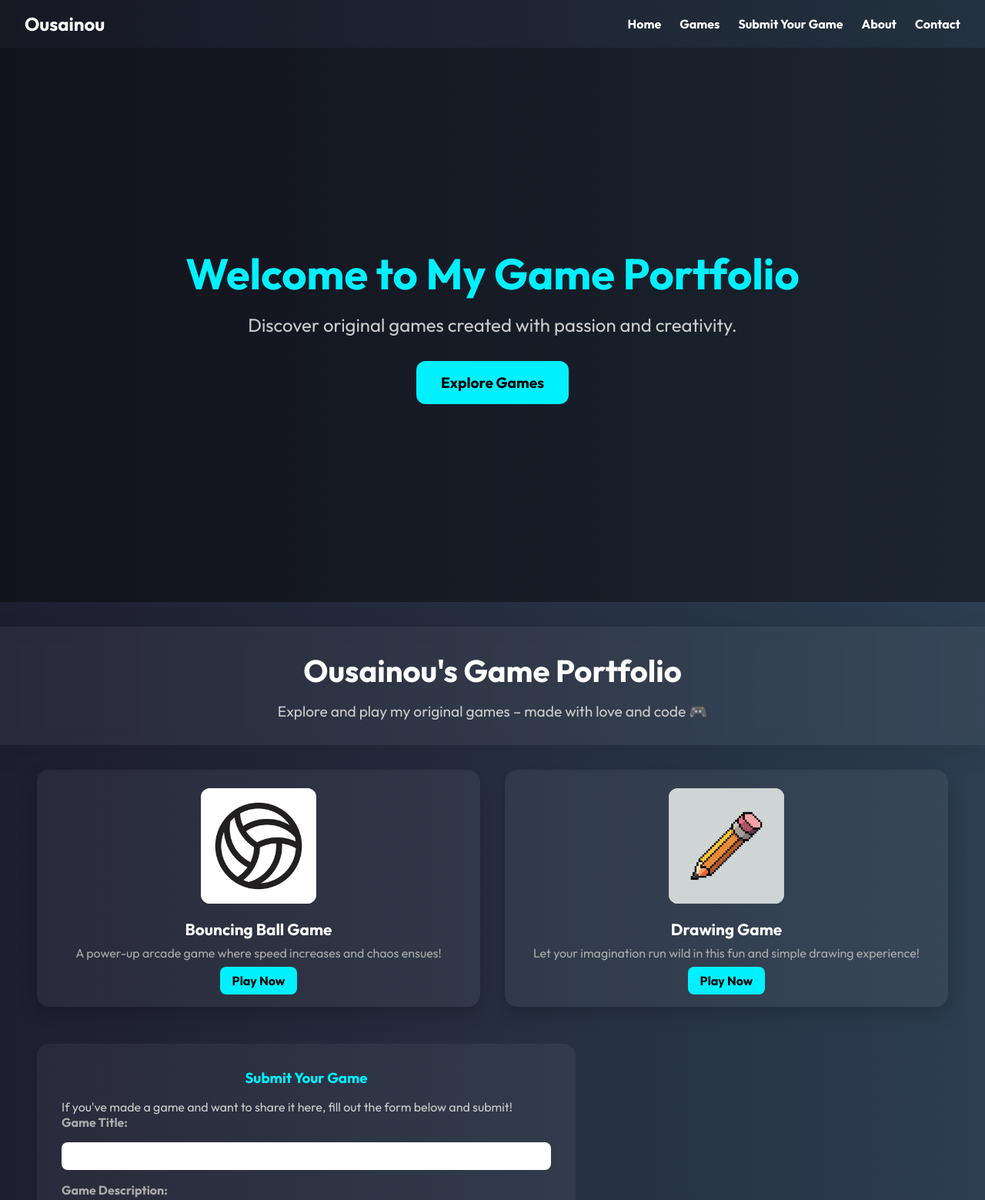
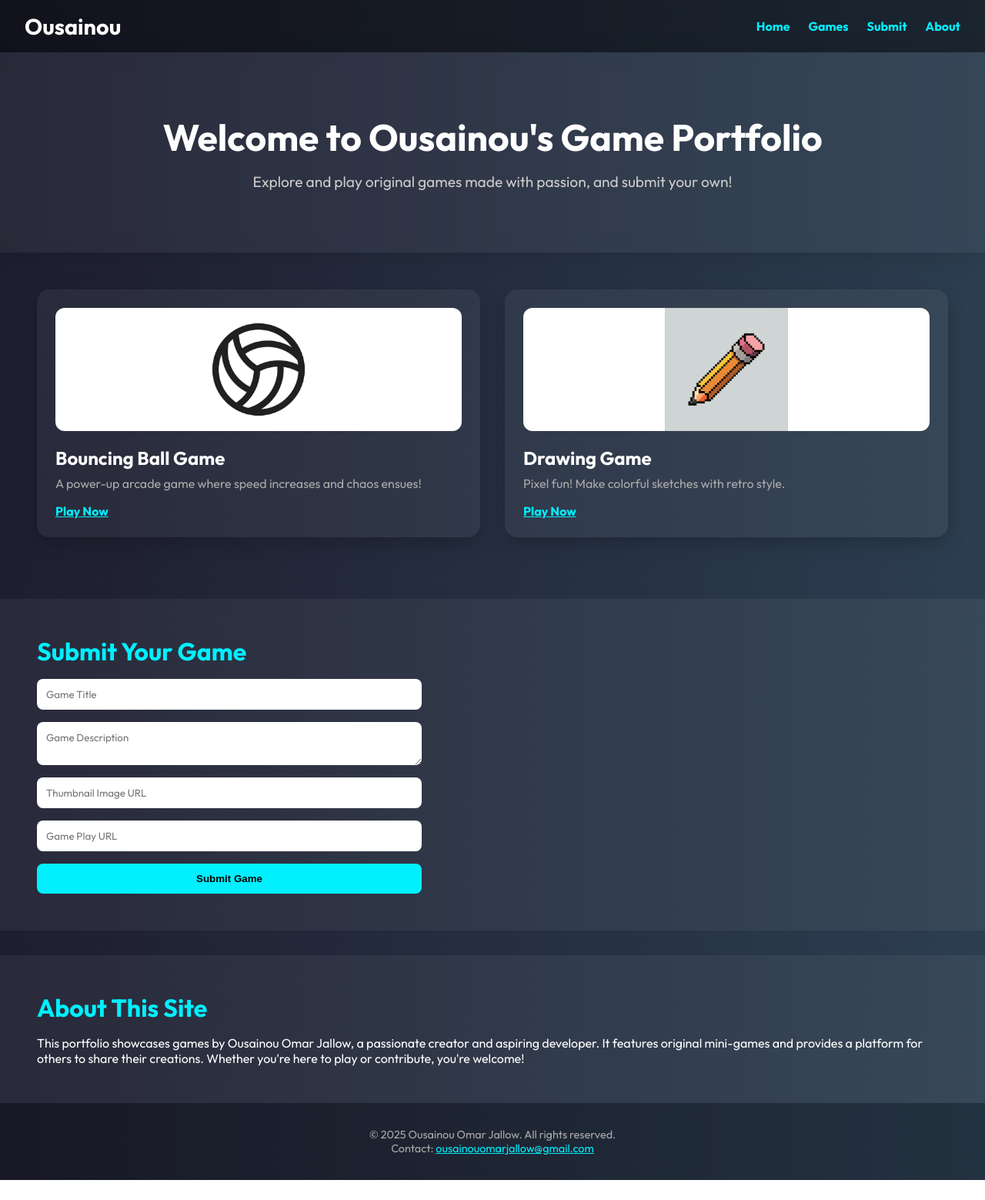
Before and after one commit to Ousainou08/my-first-project, a plain HTML site: page Game Website.html in a window 1280 px wide. Shown: the top 1559 px of the page at 77% size. After the commit the page ends 1533 px from the top, so only its background shows below. Drawn offline with Linux system fonts and the light colour scheme.

Commit message:
fixed game link in website

```diff
--- a/Game Website.html
+++ b/Game Website.html
@@ -2,7 +2,7 @@
 <html lang="en">
   <head>
     <meta charset="UTF-8" />
-    <meta name="viewport" content="width=device-width, initial-scale=1" />
+    <meta name="viewport" content="width=device-width, initial-scale=1.0" />
     <title>Ousainou's Game Portfolio</title>
     <link href="https://fonts.googleapis.com/css2?family=Outfit:wght@400;700&display=swap" rel="stylesheet" />
     <style>
@@ -11,87 +11,48 @@
         padding: 0;
         box-sizing: border-box;
       }
+      html {
+        scroll-behavior: smooth;
+      }
       body {
         font-family: 'Outfit', sans-serif;
         background: linear-gradient(to right, #1e1e2f, #2c3e50);
         color: #fff;
         overflow-x: hidden;
-        scroll-behavior: smooth;
       }
       nav {
         display: flex;
         justify-content: space-between;
         align-items: center;
         padding: 1rem 2rem;
-        background: rgba(0, 0, 0, 0.2);
+        background-color: rgba(0, 0, 0, 0.4);
         position: sticky;
         top: 0;
-        z-index: 10;
+        z-index: 999;
       }
       nav h1 {
-        font-size: 1.5rem;
+        font-size: 1.8rem;
       }
       nav ul {
         display: flex;
+        gap: 1.5rem;
         list-style: none;
-        gap: 1.5rem;
       }
-      nav ul li a {
+      nav a {
+        color: #00f0ff;
         text-decoration: none;
-        color: #fff;
-        font-weight: bold;
-        transition: color 0.3s;
-      }
-      nav ul li a:hover {
-        color: #00f0ff;
-      }
-      /* Home Screen */
-      .home-screen {
-        height: 90vh;
-        display: flex;
-        flex-direction: column;
-        justify-content: center;
-        align-items: center;
-        text-align: center;
-        padding: 0 1rem;
-        background: rgba(0, 0, 0, 0.4);
-        margin-bottom: 2rem;
-      }
-      .home-screen h1 {
-        font-size: 3.5rem;
-        margin-bottom: 1rem;
-        color: #00f0ff;
-      }
-      .home-screen p {
-        font-size: 1.5rem;
-        margin-bottom: 2rem;
-        color: #ccc;
-      }
-      .btn-explore {
-        background-color: #00f0ff;
-        color: #000;
-        padding: 1rem 2rem;
-        font-weight: 700;
-        font-size: 1.2rem;
-        border: none;
-        border-radius: 0.75rem;
-        cursor: pointer;
-        text-decoration: none;
-        transition: background-color 0.3s ease;
-      }
-      .btn-explore:hover {
-        background-color: #00c1d4;
+        font-weight: 600;
       }
       header {
-        padding: 2rem 1rem;
+        padding: 5rem 2rem;
         text-align: center;
         background: rgba(255, 255, 255, 0.05);
         backdrop-filter: blur(10px);
         box-shadow: 0 8px 32px rgba(0, 0, 0, 0.1);
-        margin-bottom: 2rem;
+        animation: fadeIn 1s ease-in-out;
       }
-      header h2 {
-        font-size: 2.5rem;
+      header h1 {
+        font-size: 3rem;
         margin-bottom: 1rem;
       }
       header p {
@@ -100,9 +61,10 @@
       }
       .games-section {
         display: grid;
-        grid-template-columns: repeat(auto-fit, minmax(280px, 1fr));
+        grid-template-columns: repeat(auto-fit, minmax(300px, 1fr));
         gap: 2rem;
-        padding: 0 3rem 3rem 3rem;
+        padding: 3rem;
+        animation: slideIn 1s ease-in-out;
       }
       .game-card {
         background: rgba(255, 255, 255, 0.05);
@@ -110,21 +72,20 @@
         padding: 1.5rem;
         box-shadow: 0 8px 24px rgba(0, 0, 0, 0.2);
         transition: transform 0.3s ease;
-        text-align: center;
       }
       .game-card:hover {
         transform: translateY(-5px);
       }
       .game-card img {
-        width: 150px;
-        height: 150px;
+        width: 100%;
+        height: 160px;
         object-fit: contain;
         background: #fff;
         border-radius: 0.75rem;
         margin-bottom: 1rem;
       }
       .game-card h2 {
-        font-size: 1.3rem;
+        font-size: 1.5rem;
         margin-bottom: 0.5rem;
       }
       .game-card p {
@@ -132,75 +93,39 @@
         margin-bottom: 1rem;
       }
       .game-card a {
-        background-color: #00f0ff;
-        padding: 0.5rem 1rem;
-        border-radius: 0.5rem;
-        color: #000;
+        color: #00f0ff;
         font-weight: bold;
-        text-decoration: none;
       }
-      .submission-section {
-        background: rgba(255, 255, 255, 0.05);
-        border-radius: 1rem;
-        padding: 2rem;
-        margin: 0 3rem 3rem 3rem;
-        max-width: 700px;
-        color: #ccc;
+      .submit-section, .about-section {
+        padding: 3rem;
+        background-color: rgba(255, 255, 255, 0.05);
+        margin-top: 2rem;
       }
-      .submission-section h3 {
+      .submit-section h2, .about-section h2 {
+        font-size: 2rem;
         margin-bottom: 1rem;
         color: #00f0ff;
-        text-align: center;
       }
-      .submission-section form {
+      .submit-section form {
         display: flex;
         flex-direction: column;
         gap: 1rem;
+        max-width: 500px;
       }
-      .submission-section label {
-        font-weight: 600;
-        color: #aaa;
-      }
-      .submission-section input,
-      .submission-section textarea {
-        padding: 0.5rem;
+      .submit-section input, .submit-section textarea {
+        padding: 0.75rem;
+        border: none;
         border-radius: 0.5rem;
-        border: none;
-        font-size: 1rem;
         font-family: 'Outfit', sans-serif;
       }
-      .submission-section textarea {
-        resize: vertical;
-        min-height: 80px;
-      }
-      .submission-section button {
+      .submit-section button {
+        padding: 0.75rem;
+        border: none;
+        border-radius: 0.5rem;
         background-color: #00f0ff;
-        border: none;
-        padding: 0.75rem;
-        border-radius: 0.5rem;
         color: #000;
-        font-weight: 700;
+        font-weight: bold;
         cursor: pointer;
-        font-size: 1.1rem;
-        transition: background-color 0.3s ease;
-      }
-      .submission-section button:hover {
-        background-color: #00c1d4;
-      }
-      .about-section {
-        padding: 3rem;
-        background: rgba(255, 255, 255, 0.05);
-        text-align: center;
-      }
-      .about-section h3 {
-        font-size: 2rem;
-        margin-bottom: 1rem;
-      }
-      .about-section p {
-        font-size: 1.1rem;
-        color: #ccc;
-        max-width: 700px;
-        margin: 0 auto;
       }
       footer {
         padding: 2rem;
@@ -209,29 +134,30 @@
         color: #aaa;
         font-size: 0.9rem;
       }
+      @keyframes fadeIn {
+        from { opacity: 0; transform: translateY(20px); }
+        to { opacity: 1; transform: translateY(0); }
+      }
+      @keyframes slideIn {
+        from { opacity: 0; transform: translateX(-20px); }
+        to { opacity: 1; transform: translateX(0); }
+      }
     </style>
   </head>
   <body>
     <nav>
       <h1>Ousainou</h1>
       <ul>
-        <li><a href="#home-screen">Home</a></li>
+        <li><a href="#home">Home</a></li>
         <li><a href="#games">Games</a></li>
-        <li><a href="#submission">Submit Your Game</a></li>
+        <li><a href="#submit">Submit</a></li>
         <li><a href="#about">About</a></li>
-        <li><a href="#contact">Contact</a></li>
       </ul>
     </nav>
 
-    <section class="home-screen" id="home-screen">
-      <h1>Welcome to My Game Portfolio</h1>
-      <p>Discover original games created with passion and creativity.</p>
-      <a href="#games" class="btn-explore">Explore Games</a>
-    </section>
-
-    <header>
-      <h2>Ousainou's Game Portfolio</h2>
-      <p>Explore and play my original games – made with love and code 🎮</p>
+    <header id="home">
+      <h1>Welcome to Ousainou's Game Portfolio</h1>
+      <p>Explore and play original games made with passion, and submit your own!</p>
     </header>
 
     <section class="games-section" id="games">
@@ -240,74 +166,50 @@
         <img src="volly-ball-icon-line-for-web-presentation-logo-icon-symbol-free-vector.jpg" alt="Ball Game" />
         <h2>Bouncing Ball Game</h2>
         <p>A power-up arcade game where speed increases and chaos ensues!</p>
-        <a href="#">Play Now</a>
+        <a href="https://your-ball-game-link.com" target="_blank">Play Now</a>
       </div>
 
       <!-- Drawing Game -->
       <div class="game-card">
         <img src="pixel-art-illustration-pencil-pixelated-pencil-pencil-office-icon-pixelated-for-the-pixel-art-game-and-icon-for-website-and-video-game-old-school-retro-vector.jpg" alt="Drawing Game" />
         <h2>Drawing Game</h2>
-        <p>Let your imagination run wild in this fun and simple drawing experience!</p>
-        <a href="#">Play Now</a>
+        <p>Pixel fun! Make colorful sketches with retro style.</p>
+        <a href="https://your-drawing-game-link.com" target="_blank">Play Now</a>
       </div>
     </section>
 
-    <section class="submission-section" id="submission">
-      <h3>Submit Your Game</h3>
-      <p>If you've made a game and want to share it here, fill out the form below and submit!</p>
-      <form id="gameSubmissionForm">
-        <label for="title">Game Title:</label>
-        <input type="text" id="title" name="title" required />
-
-        <label for="description">Game Description:</label>
-        <textarea id="description" name="description" required></textarea>
-
-        <label for="thumbnail">Thumbnail Image URL:</label>
-        <input type="url" id="thumbnail" name="thumbnail" placeholder="https://example.com/image.jpg" required />
-
-        <label for="gameurl">Game Play URL:</label>
-        <input type="url" id="gameurl" name="gameurl" placeholder="https://example.com/play" required />
-
-        <button type="submit">Send Submission</button>
+    <section class="submit-section" id="submit">
+      <h2>Submit Your Game</h2>
+      <form onsubmit="submitGame(event)">
+        <input type="text" id="gameTitle" placeholder="Game Title" required />
+        <textarea id="gameDesc" placeholder="Game Description" required></textarea>
+        <input type="url" id="gameThumb" placeholder="Thumbnail Image URL" required />
+        <input type="url" id="gameURL" placeholder="Game Play URL" required />
+        <button type="submit">Submit Game</button>
       </form>
     </section>
 
     <section class="about-section" id="about">
-      <h3>About Me</h3>
-      <p>
-        I'm Ousainou Omar Jallow, a passionate young creator who loves building games and exploring the world of tech. My portfolio features games I've built as I grow my skills in design and development.
-      </p>
+      <h2>About This Site</h2>
+      <p>This portfolio showcases games by Ousainou Omar Jallow, a passionate creator and aspiring developer. It features original mini-games and provides a platform for others to share their creations. Whether you're here to play or contribute, you're welcome!</p>
     </section>
 
-    <footer id="contact">
+    <footer>
       <p>&copy; 2025 Ousainou Omar Jallow. All rights reserved.</p>
       <p>Contact: <a href="mailto:ousainouomarjallow@gmail.com" style="color:#00f0ff;">ousainouomarjallow@gmail.com</a></p>
     </footer>
 
     <script>
-      const form = document.getElementById('gameSubmissionForm');
-      form.addEventListener('submit', (e) => {
+      function submitGame(e) {
         e.preventDefault();
+        const title = document.getElementById("gameTitle").value;
+        const desc = document.getElementById("gameDesc").value;
+        const thumb = document.getElementById("gameThumb").value;
+        const url = document.getElementById("gameURL").value;
 
-        const title = encodeURIComponent(form.title.value.trim());
-        const description = encodeURIComponent(form.description.value.trim());
-        const thumbnail = encodeURIComponent(form.thumbnail.value.trim());
-        const gameurl = encodeURIComponent(form.gameurl.value.trim());
-
-        const subject = encodeURIComponent('New Game Submission');
-        const body = encodeURIComponent(
-          `Game Title: ${form.title.value}\n` +
-          `Description: ${form.description.value}\n` +
-          `Thumbnail URL: ${form.thumbnail.value}\n` +
-          `Game URL: ${form.gameurl.value}\n`
-        );
-
-        // Create a mailto link with pre-filled subject and body
-        const mailtoLink = `mailto:ousainouomarjallow@gmail.com?subject=${subject}&body=${body}`;
-
-        // Open user's email client
-        window.location.href = mailtoLink;
-      });
+        const mailto = `mailto:ousainouomarjallow@gmail.com?subject=New Game Submission&body=Title: ${title}%0D%0ADescription: ${desc}%0D%0AThumbnail: ${thumb}%0D%0AGame URL: ${url}`;
+        window.location.href = mailto;
+      }
     </script>
   </body>
 </html>
```
